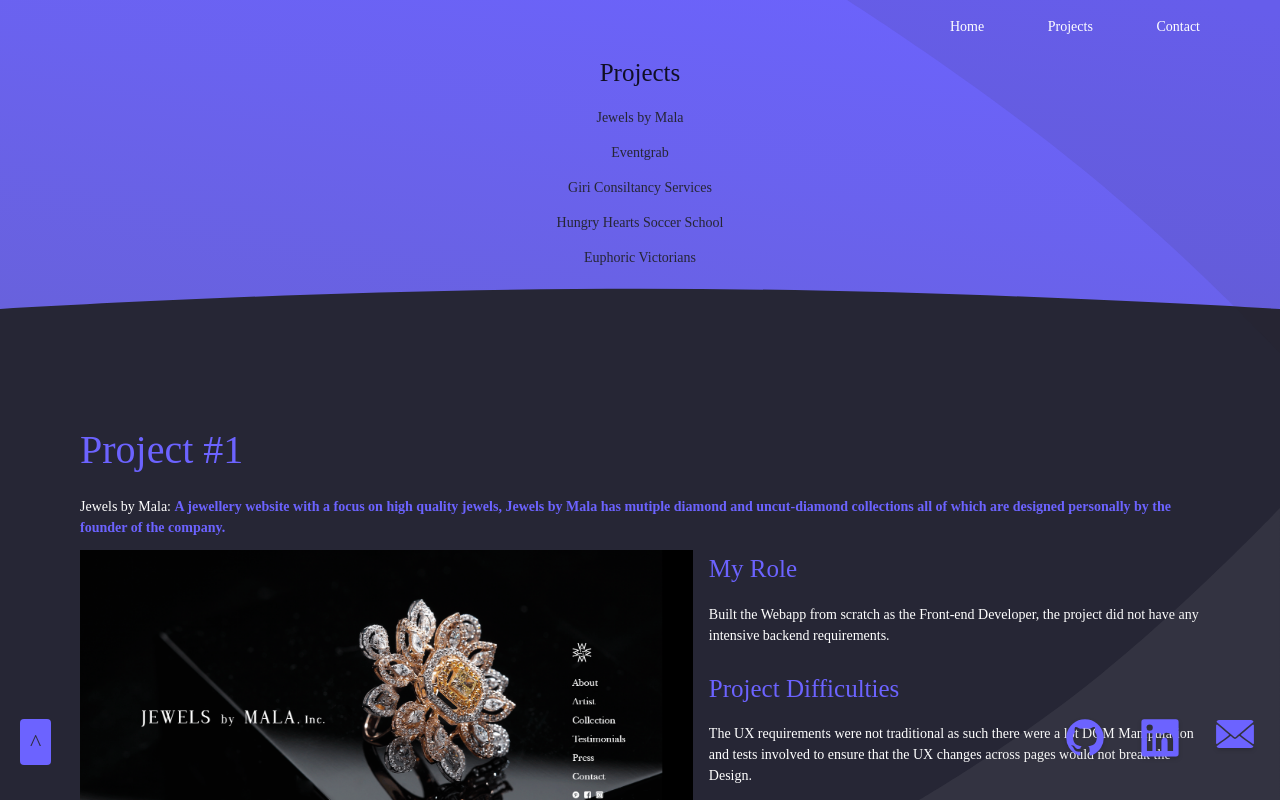
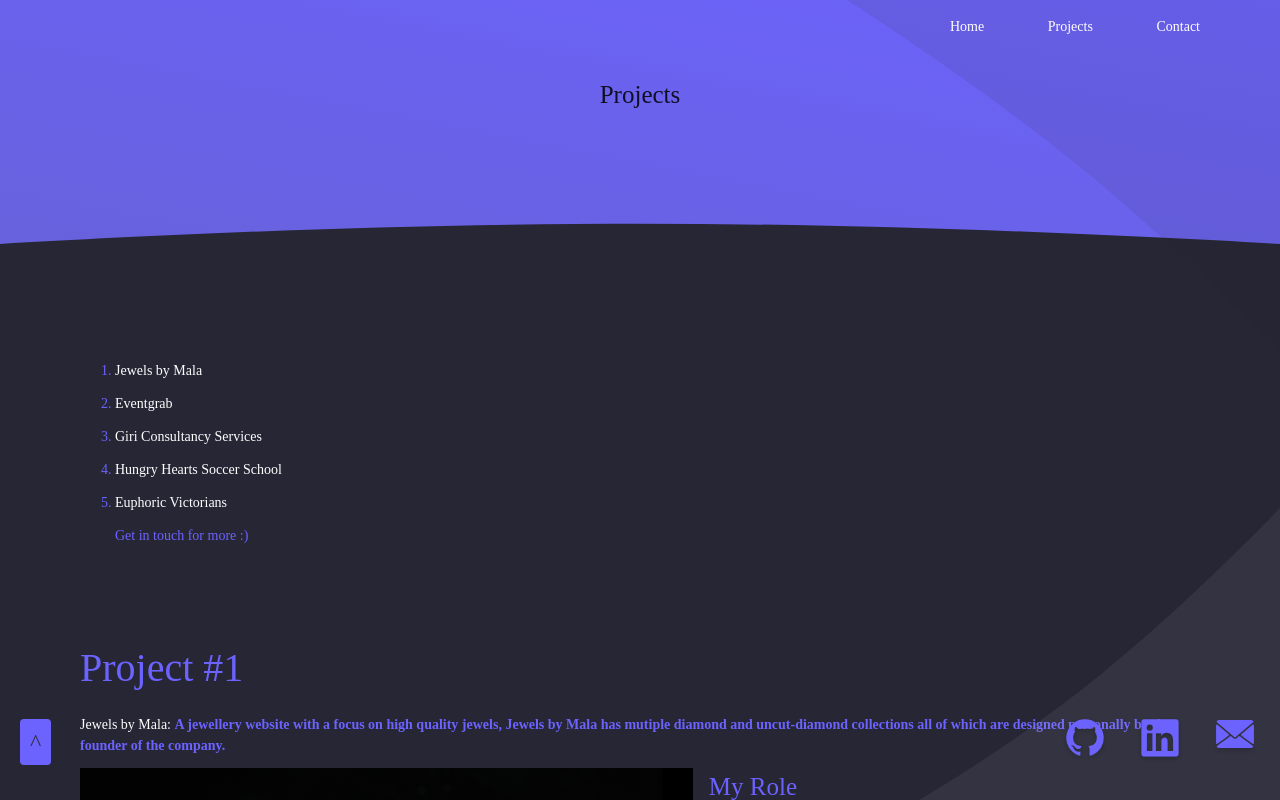
Before and after one commit to Takhine/portfolio, a React (Create React App) app: page /projects in a window 1280 px wide. Shown: the top 800 px of the page. Built offline with nearby package versions, Linux system fonts and the light colour scheme.

Commit message:
Scroll Menu for Projects

```diff
--- a/src/layout/Container.js
+++ b/src/layout/Container.js
@@ -9,7 +9,6 @@ export default function Container(props) {
         <React.Fragment>
             <Navbar />
             {props.children}
-            {/* <Social /> */}
             <Footer />
         </React.Fragment>
     )
--- a/src/pages/MyProjects/Header.js
+++ b/src/pages/MyProjects/Header.js
@@ -1,17 +1,11 @@
 import React from 'react';
 
 export default function Header(){
+
     return(
-        <div className="header">
+        <div className="header projects-header">
             <div className="heading-container">
                 <h1>Projects</h1>
-                <div>
-                    <p>Jewels by Mala</p>
-                    <p>Eventgrab</p>
-                    <p>Giri Consiltancy Services</p>
-                    <p>Hungry Hearts Soccer School</p>
-                    <p>Euphoric Victorians</p>
-                </div>
             </div>
         </div>
     )
--- a/src/pages/MyProjects/Projects.js
+++ b/src/pages/MyProjects/Projects.js
@@ -1,4 +1,7 @@
-import React from 'react';
+import React,{useEffect} from 'react';
+import { Link, Events, animateScroll as scroll, scrollSpy } from 'react-scroll';
+
+
 // Images
 import jbm from 'static/images/projects/jbm.PNG';
 import eg from 'static/images/projects/eg.PNG';
@@ -13,6 +16,7 @@ const projectList = [
     {
         id: 1,
         name: 'Jewels by Mala',
+        ref:'project1',
         description: 'A jewellery website with a focus on high quality jewels, Jewels by Mala has mutiple diamond and uncut-diamond collections all of which are designed personally by the founder of the company.',
         link: 'http://jewels-by-mala.herokuapp.com/',
         img: jbm,
@@ -27,6 +31,7 @@ const projectList = [
     {
         id: 2,
         name: 'Eventgrab',
+        ref:'project2',
         description: 'Rent equipment, book performers and hire organisers! As your moments turn into hours, turn every occasion into an event with eventgrab. Eventgrab is an event management & equipment rental portal, here to make event organizing easier.',
         link: 'http://eventgrab.com/',
         img: eg,
@@ -49,6 +54,7 @@ const projectList = [
     {
         id: 3,
         name: 'Giri Consultancy Services',
+        ref:'project3',
         description: "Giri Consultancy Services Is A Human Resources Consultancy Firm Specialized In Providing Manpower For Paints, Coatings, Inks, Polymer, Plastics, Specialty Chemicals, Science And Technology. Our specialization doesn't stop there. Having experienced executives in almost all industries we have time and again proved that our experience plays a major role in job search & hiring.",
         link: 'https://giriconsultancy.in/',
         img: gcs,
@@ -71,6 +77,7 @@ const projectList = [
     {
         id: 4,
         name: 'Hungry Hearts Soccer School',
+        ref:'project4',
         description: "At Hungrey Hearts Soccer School Coach Ganesh, is focused on making the foundation of footballers strong at an early age and instill sportsmanship in them. His motto 'Let's build early', is what he follows in his own lifestyle as someone who has played for the Indian Team himself.",
         link: 'http://hungryheartssoccerschool.com/',
         img: hhss,
@@ -87,6 +94,7 @@ const projectList = [
     {
         id: 5,
         name: 'Euphoric Victorians',
+        ref:'project5',
         description: "Euphoric Victorians is a community of academics with the aim to create and proliferate a culture of excellence and distinctiveness that inspires intellectual competitiveness, wholesome development, spirit of enterprise, quality in education and lifelong learning skills, in a learner-centered, educator-centered and technology enabled environment of world class standards.",
         link: 'http://euphoricvictorians.com/',
         img: ev,
@@ -107,13 +115,39 @@ const projectList = [
     },
 ]
 export default function Projects() {
+    function scrollToTop() {
+        scroll.scrollToTop();
+      }
+      useEffect(() => {
+        Events.scrollEvent.register('begin', function(to, element) {
+            console.log("begin", arguments);
+          });
+
+          Events.scrollEvent.register('end', function(to, element) {
+            console.log("end", arguments);
+          });
+
+          scrollSpy.update();
+          return()=>{
+            Events.scrollEvent.remove('begin');
+            Events.scrollEvent.remove('end');
+          }
+    }, [])
     return (
         <div className="projects-container">
-            <button className="to-top">^</button>
+            <button className="to-top" onClick={scrollToTop}>^</button>
+            <ol className="projects-menu">
+                <li><Link activeClass="active" to="project1" spy={true} smooth={true} duration={500} offset={-50}>Jewels by Mala</Link></li>
+                <li><Link activeClass="active" to="project2" spy={true} smooth={true} duration={500} offset={-50}>Eventgrab</Link></li>
+                <li><Link activeClass="active" to="project3" spy={true} smooth={true} duration={500} offset={-50}>Giri Consultancy Services</Link></li>
+                <li><Link activeClass="active" to="project4" spy={true} smooth={true} duration={500} offset={-50}>Hungry Hearts Soccer School</Link></li>
+                <li><Link activeClass="active" to="project5" spy={true} smooth={true} duration={500} offset={-50}>Euphoric Victorians</Link></li>
+                <p>Get in touch for more :)</p>
+            </ol>
             {projectList.map((project) => {
                 return (
                     <div className="project" key={project.id}>
-                        <h2 className="project-heading">Project #{project.id}</h2>
+                        <h2 className="project-heading" name={project.ref}>Project #{project.id}</h2>
                         <p className="description">{project.name}: <b>{project.description}</b></p>
 
                         <div className="content-wrapper">
--- a/src/static/styles/pages/_projects.scss
+++ b/src/static/styles/pages/_projects.scss
@@ -1,5 +1,7 @@
 // Header
-
+.projects-header{
+    top: -65px;
+}
 // Projects Start
 
 .to-top{
@@ -27,6 +29,21 @@
         color: white;
         margin: 12px 0;
         display: block;
+    }
+    .projects-menu{
+        top: -60px;
+        position: relative;
+        left: 35px;
+        color: $primary-purple;
+
+        li a{
+            transition: $transition-main;
+            cursor: pointer;
+            &:hover{
+                color: $primary-purple;
+                transition: $transition-main;
+            }
+        }
     }
     .project{
         margin: 32px 0;
```
